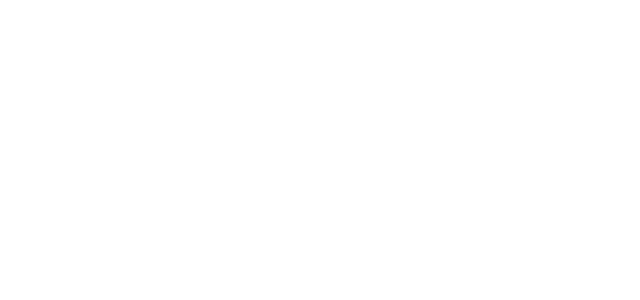
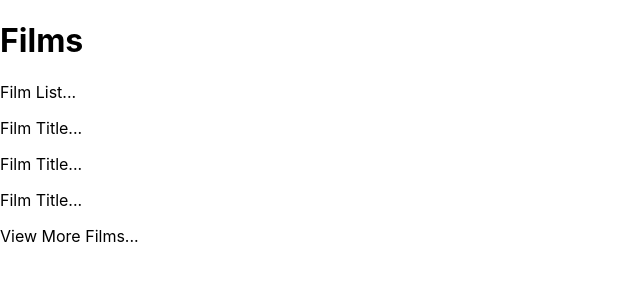
Before and after one commit to kss101/week_07_day_1_homework_films_react, a React (Create React App) app: page / in a window 1280 px wide. Shown: the top 300 px of the page, without its empty margins (0-640 px from the left). Built offline with nearby package versions, Linux system fonts and the light colour scheme.

Commit message:
Created starter components and containers

```diff
--- a/src/App.js
+++ b/src/App.js
@@ -1,10 +1,10 @@
-
+import React from 'react';
 import './App.css';
+import FilmBox from "./containers/FilmBox";
 
 function App() {
   return (
-    <>
-    </>
+    <FilmBox />
   );
 }
 
--- /dev/null
+++ b/src/components/Film.js
@@ -0,0 +1,9 @@
+const Film = () => {
+    return(
+        <>
+            <p>Film Title...</p>
+        </>
+    )
+}
+
+export default Film;
--- /dev/null
+++ b/src/components/FilmList.js
@@ -0,0 +1,15 @@
+import Film from "./Film";
+
+const FilmList = () => {
+
+    return(
+        <>
+            <p>Film List...</p>
+            <Film />
+            <Film />
+            <Film />
+        </>
+    )
+}
+
+export default FilmList;
--- /dev/null
+++ b/src/components/ViewMoreFilms.js
@@ -0,0 +1,9 @@
+const ViewMoreFilms = () => {
+    return(
+        <>
+            <p>View More Films...</p>
+        </>
+    )
+}
+
+export default ViewMoreFilms;
--- /dev/null
+++ b/src/containers/FilmBox.js
@@ -0,0 +1,18 @@
+import {useState} from "react";
+
+import FilmList from "../components/FilmList";
+import ViewMoreFilms from "../components/ViewMoreFilms";
+
+const FilmBox = () => {
+
+
+    return (
+        <>
+            <h1>Films</h1>
+            <FilmList />
+            <ViewMoreFilms />
+        </>
+    );
+}
+
+export default FilmBox;
```
Also changed, not shown: 1 other file (tests, documents, lock files or other folders).
